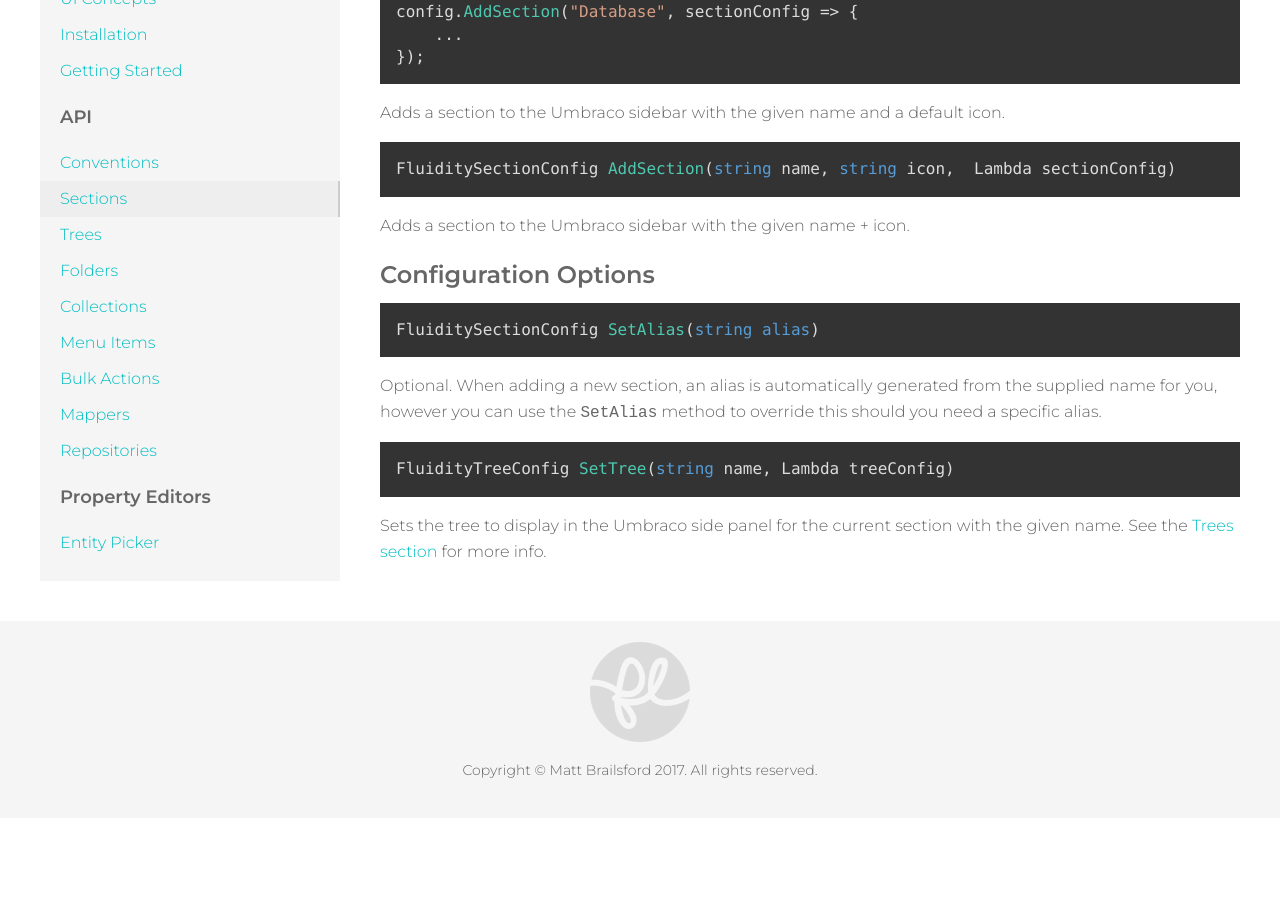
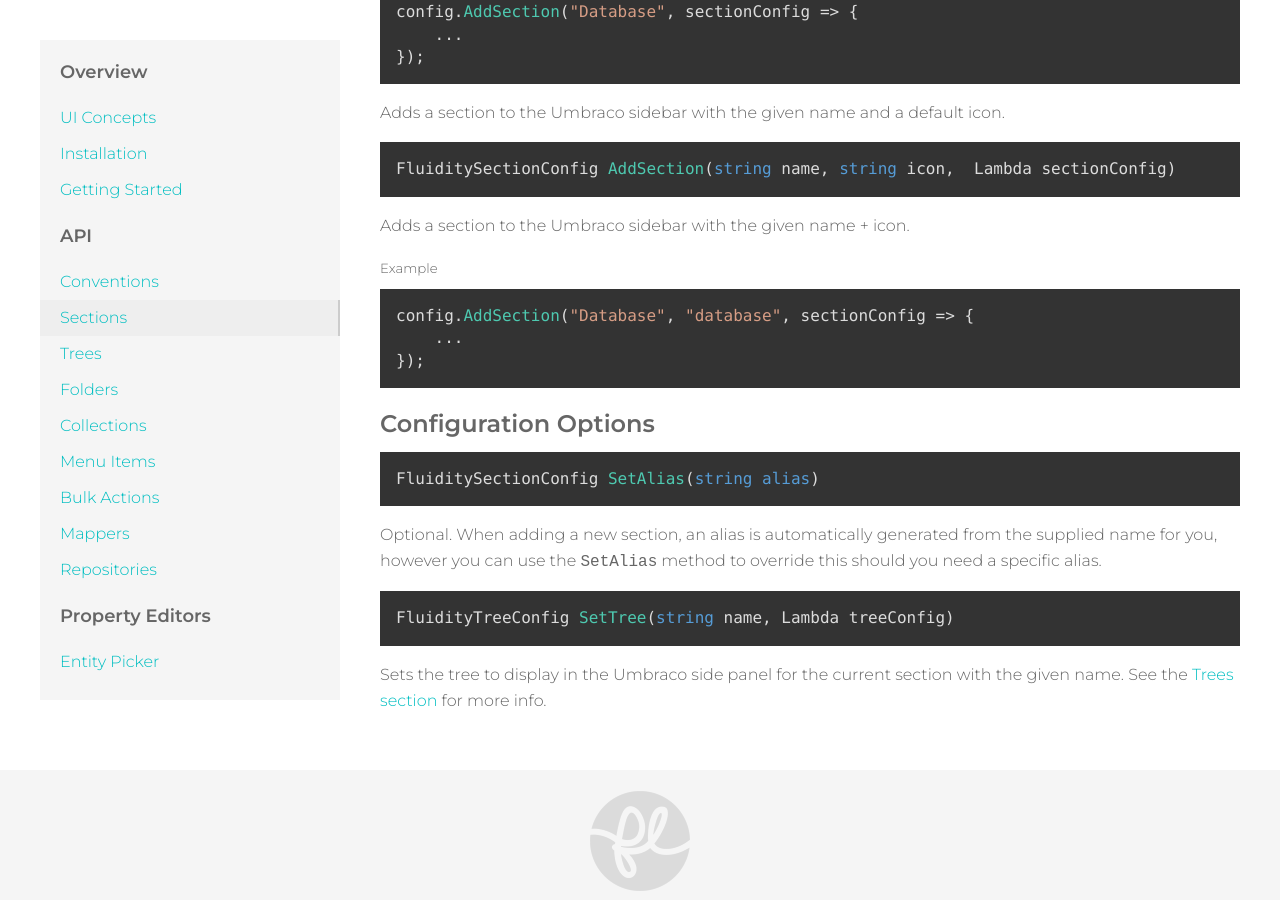
Before and after one commit to mattbrailsford/umbraco-fluidity, a Jekyll site: the page built from docs/_pages/02-api-01-sections.md, in a window 1280 px wide and 900 px high, scrolled down 662 px. Built offline with Jekyll 4.4.1, drawn with Linux system fonts in a browser that asks for light colours; before the commit the page ends 1480 px from its top, so only the background shows below that.

Commit message:
Trying alternative layout for method docs

`````diff
--- a/docs/_pages/02-api-01-sections.md
+++ b/docs/_pages/02-api-01-sections.md
@@ -27,6 +27,13 @@
 ````
 Adds a section to the Umbraco sidebar with the given name + icon.
 
+##### Example
+````csharp
+config.AddSection("Database", "database", sectionConfig => {
+    ...
+});
+````
+
 ### Configuration Options
 
 ````csharp
`````
